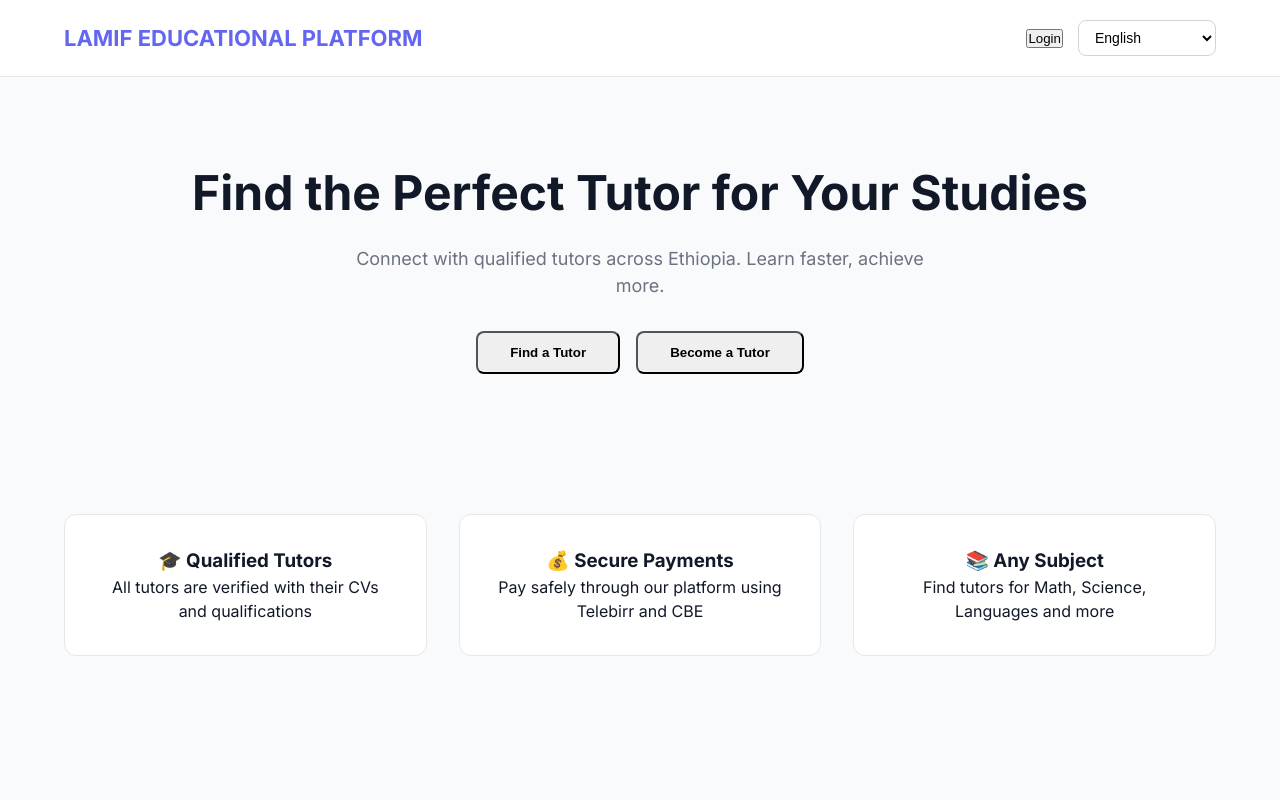
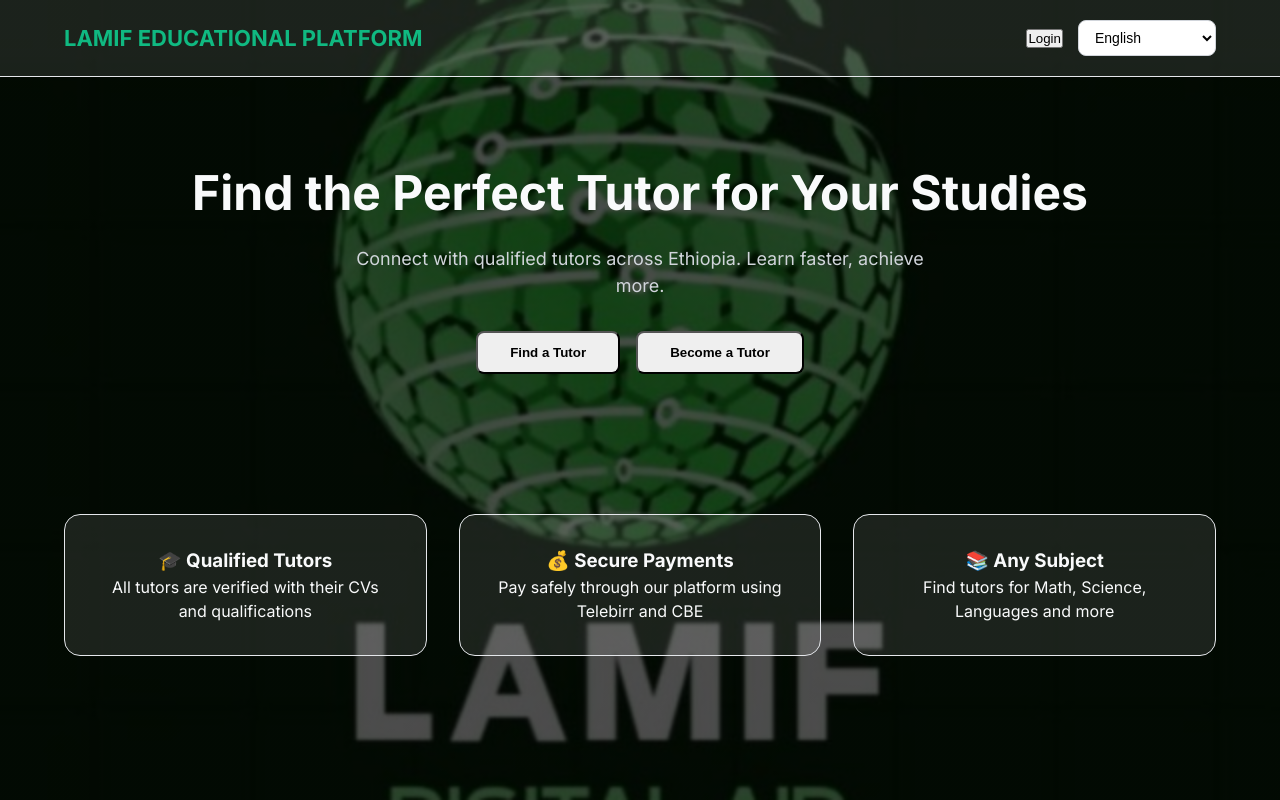
Before and after one commit to oumersalah2-cmd/lamif-project, a React (Vite) app in the folder lamif-frontend/: page / in a window 1280 px wide. Built offline with nearby package versions, Linux system fonts and the light colour scheme.

Commit message:
Added user logo as application background with dark theme improvements

```diff
--- a/lamif-frontend/src/index.css
+++ b/lamif-frontend/src/index.css
@@ -7,23 +7,28 @@
 }
 
 :root {
-  --primary-color: #6366f1;
-  --primary-hover: #4f46e5;
-  --secondary-color: #10b981;
-  --bg-light: #f9fafb;
-  --text-main: #111827;
-  --text-muted: #6b7280;
-  --white: #ffffff;
-  --shadow-sm: 0 1px 2px 0 rgba(0, 0, 0, 0.05);
-  --shadow-md: 0 4px 6px -1px rgba(0, 0, 0, 0.1), 0 2px 4px -1px rgba(0, 0, 0, 0.06);
-  --radius-lg: 12px;
+  --primary-color: #10b981;
+  --primary-hover: #059669;
+  --secondary-color: #34d399;
+  --bg-light: rgba(255, 255, 255, 0.05);
+  --text-main: #f9fafb;
+  --text-muted: #d1d5db;
+  --white: rgba(255, 255, 255, 0.1);
+  --shadow-sm: 0 4px 6px -1px rgba(0, 0, 0, 0.3);
+  --shadow-md: 0 10px 15px -3px rgba(0, 0, 0, 0.5);
+  --radius-lg: 16px;
 }
 
 body {
   font-family: 'Inter', sans-serif;
-  background-color: var(--bg-light);
+  background: linear-gradient(rgba(0, 0, 0, 0.7), rgba(0, 0, 0, 0.7)), url('./assets/background.png');
+  background-size: cover;
+  background-position: center;
+  background-attachment: fixed;
+  background-color: #0c0a09;
   color: var(--text-main);
   line-height: 1.5;
+  min-height: 100vh;
 }
 
 /* =================== AUTH PAGES =================== */
```
Also changed, not shown: lamif-frontend/src/assets/background.png (added).
